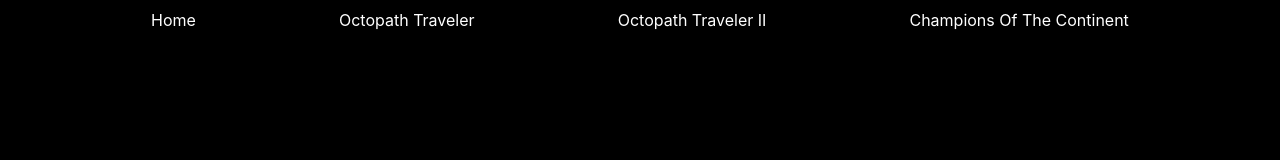
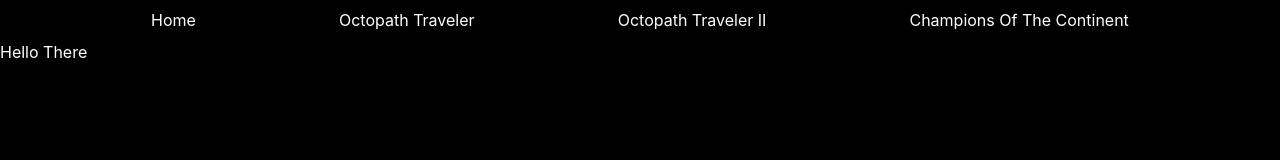
Before and after one commit to AyLoLo/Octo, a React (Create React App) app: page /OctopathTraveler in a window 1280 px wide. Shown: the top 160 px of the page. Built offline with nearby package versions, Linux system fonts and the light colour scheme.

Commit message:
Added related href to Home.js and Header.js for OctoOne component which currently has dummy HTML

```diff
--- a/src/App.js
+++ b/src/App.js
@@ -3,6 +3,7 @@
 
 import Home from './Home';
 import Header from './Header';
+import OctoOne from './OctoOne';
 
 function App() {
   return (
@@ -13,6 +14,7 @@
       <div>
         <Routes>
           <Route path="/" element={<Home/>}/>
+          <Route path="/OctopathTraveler" element={<OctoOne/>}/>
         </Routes>
       </div>
     </div>
--- a/src/Header.js
+++ b/src/Header.js
@@ -1,5 +1,4 @@
 import React from "react";
-import Sprite from "./assets/Sprite.png";
 
 
 function Header(){
@@ -8,7 +7,7 @@
         <header className="p-2">
             <nav className="text-white flex justify-evenly">
                 <a href="/"> Home </a>
-                <a href=""> Octopath Traveler</a>
+                <a href="/OctopathTraveler"> Octopath Traveler</a>
                 <a href=""> Octopath Traveler II</a>
                 <a href=""> Champions Of The Continent</a>
             </nav>
--- a/src/Home.js
+++ b/src/Home.js
@@ -15,9 +15,9 @@
                 <span className="text-black text-2xl italic font-semibold">The Sacred Flame Awakens...</span>
             </div>
             <div className="grid grid-cols-3 row-span-3">
-                <div className="flex justify-center p-10">
+                <a href="/OctopathTraveler" className="flex justify-center m-20">
                     <img className="w-96"src={Logo1} alt="Octopath Traveler"/>
-                </div>
+                </a>
                 <div className="flex justify-center p-10">
                     <img className="w-96" src={Logo2} alt="Octopath Traveler II"/>
                 </div>
--- /dev/null
+++ b/src/OctoOne.js
@@ -0,0 +1,12 @@
+import React from "react";
+
+function OctoOne(){
+
+    return (
+        <div className="text-white">
+            Hello There
+        </div>
+    )
+}
+
+export default OctoOne;
```
